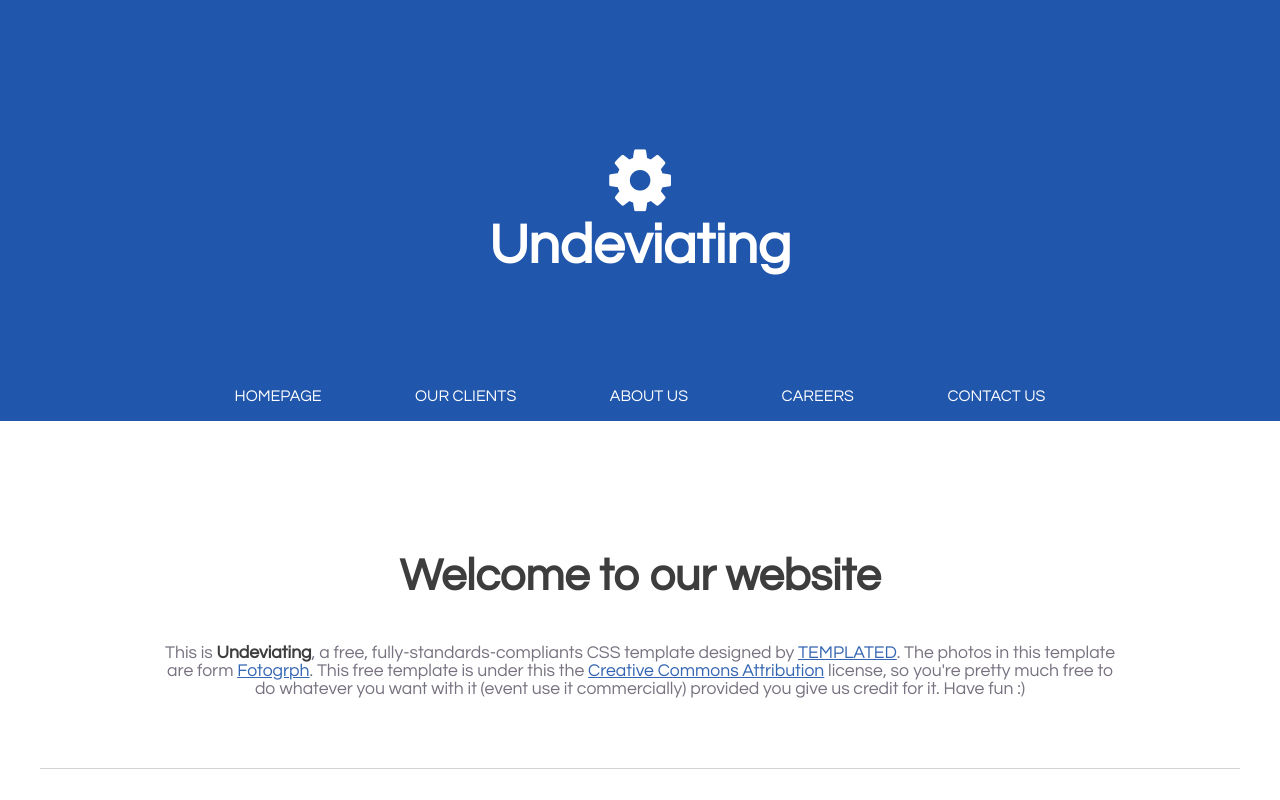
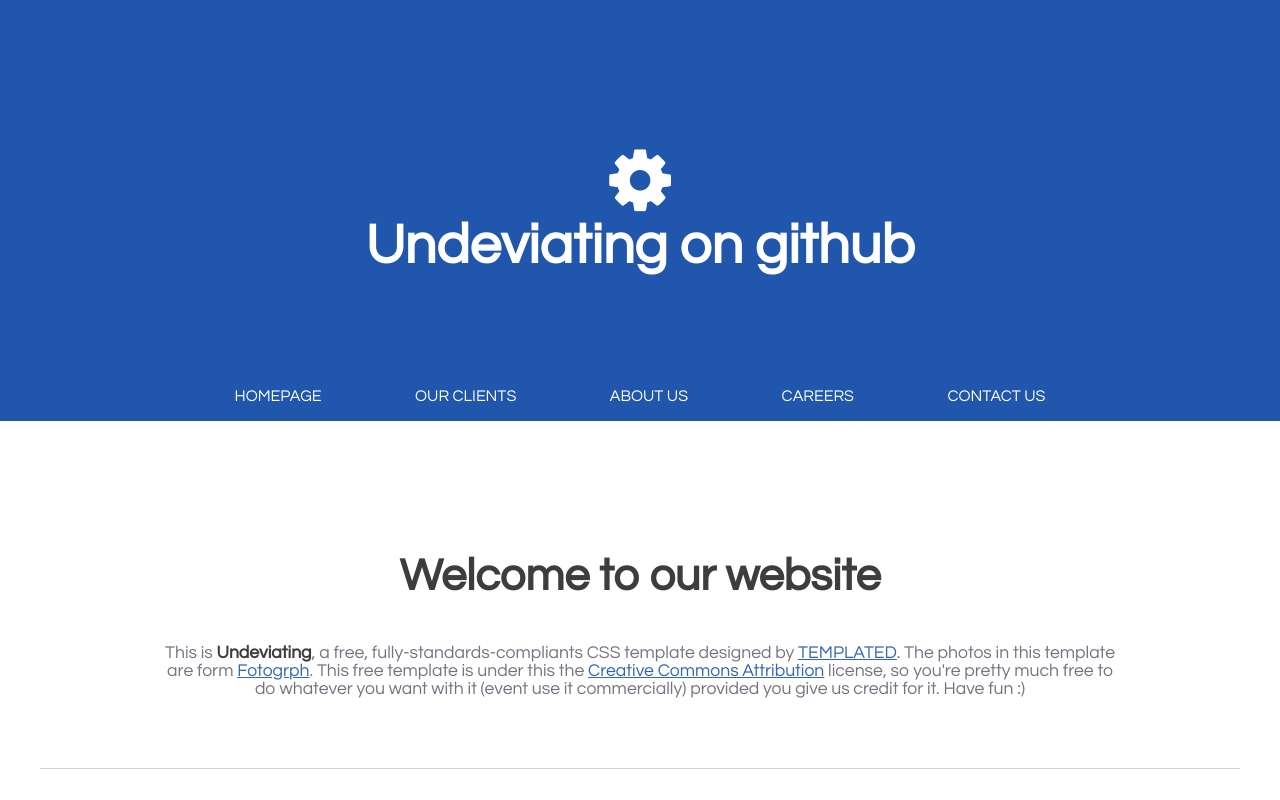
Before and after one commit to dklementik/challenge4, a plain HTML site: page index.html in a window 1280 px wide. Shown: the top 800 px of the page. Drawn offline with Linux system fonts and the light colour scheme.

Commit message:
changement titre

```diff
--- a/index.html
+++ b/index.html
@@ -12,7 +12,7 @@
       <div class="reglage">
       <i class="fa fa-cog"></i>
       </div>
-      <h1>Undeviating</h1>
+      <h1>Undeviating on github</h1>
       <nav>
         <ul>
           <li><a href="#">HOMEPAGE</a></li>
```
